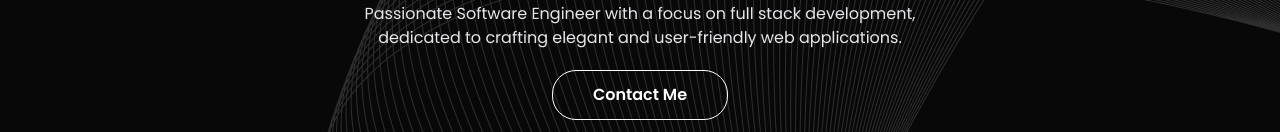
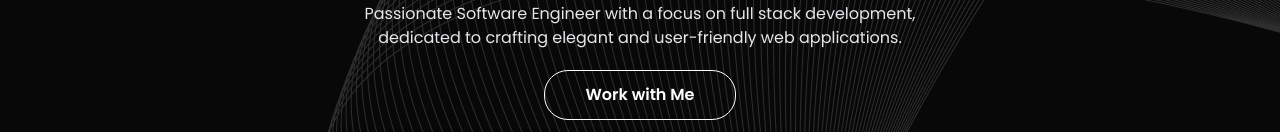
Before and after one commit to AbdelilahBKM/Hopes.project, a Next.js app: page / in a window 1280 px wide. Shown: the part 668-800 px from the top of the page. Built offline with nearby package versions, Linux system fonts and the light colour scheme.

Commit message:
Update Banner.tsx

```diff
--- a/components/Banner.tsx
+++ b/components/Banner.tsx
@@ -52,10 +52,10 @@ const Banner: React.FC<{}> = () => {
         </p>
         <div className="text-md flex justify-center">
           <button
-            onClick={() => window.open("mailto:boukhatem.abdelilah@outlook.com")}
+            onClick={() => window.open("https://www.upwork.com/freelancers/~018515c88feb86fae1?mp_source=share")}
             className=" z-[1]     padding-20  hover:bg-white rounded-3xl  text-white font-semibold hover:text-black py-3 px-10  border-[0.1px] border-white hover:border-transparent "
           >
-            Contact Me
+            Work with Me
           </button>
         </div>
       </div>
```
